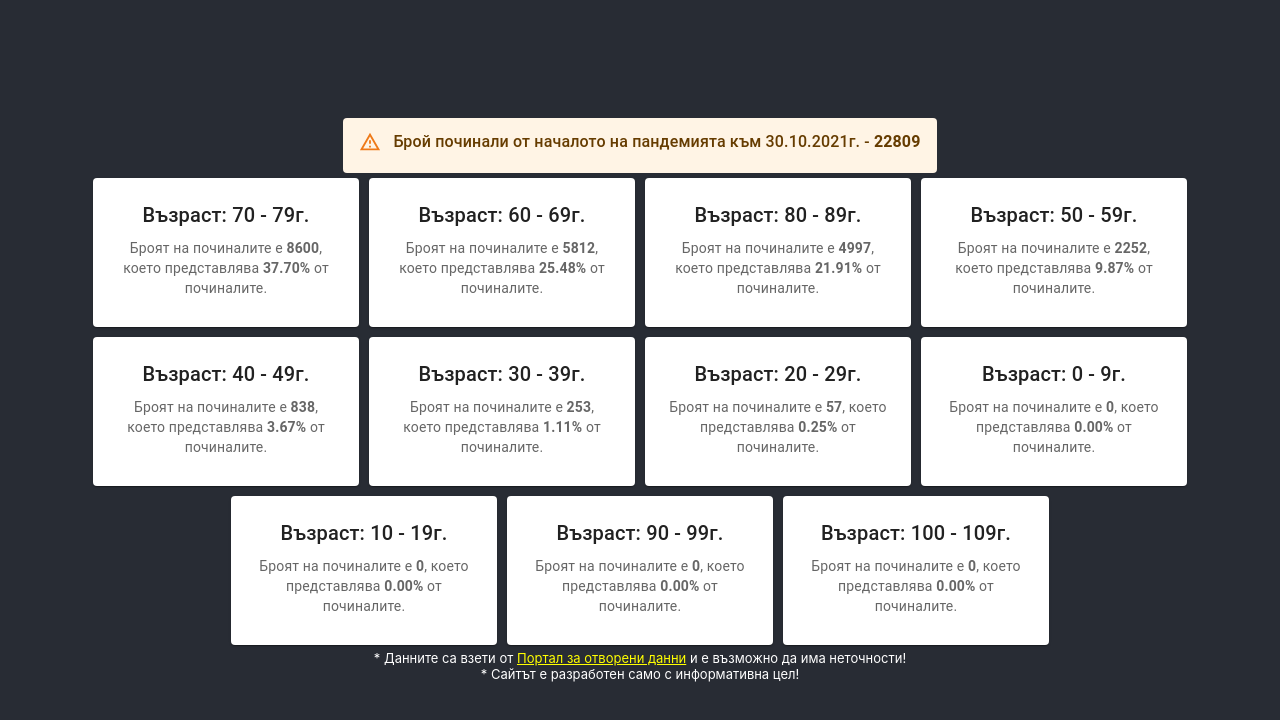
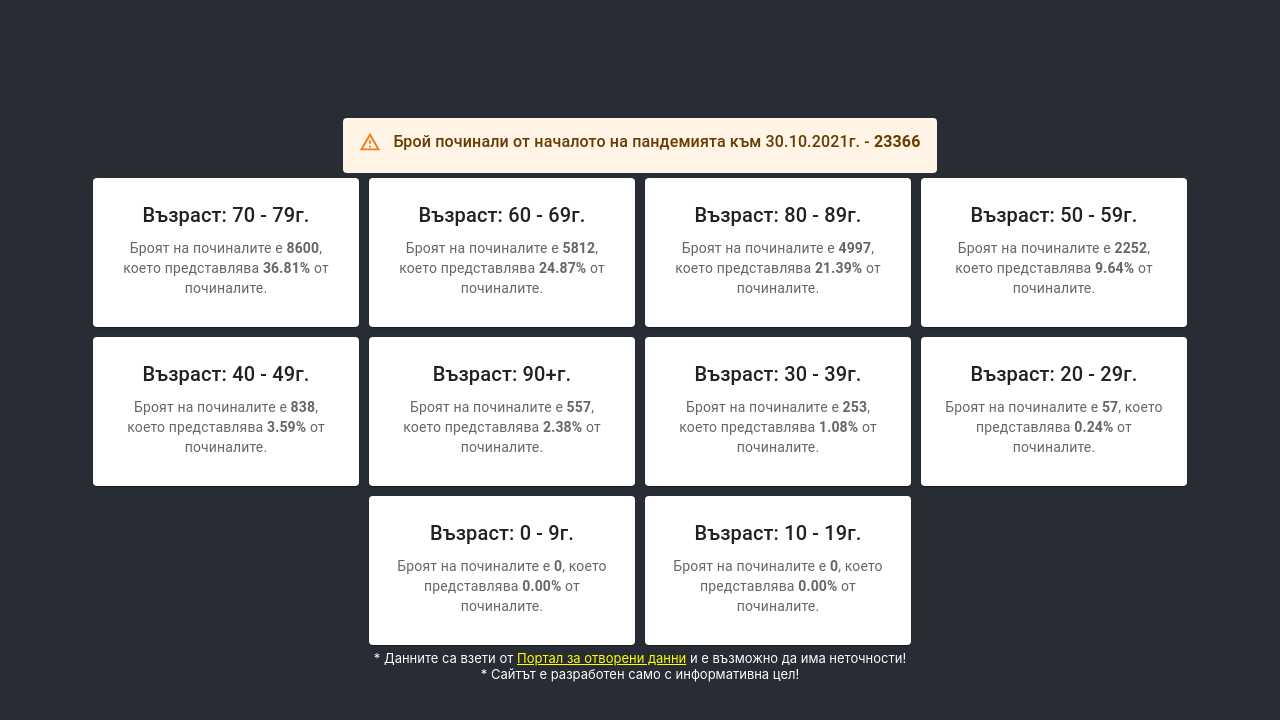
Before and after one commit to plamenkoyovchev/bulgaria-covid-19-death-cases-views, a React (Create React App) app: page / in a window 1280 px wide. Shown: the top 720 px of the page. Built offline with nearby package versions, Linux system fonts and the light colour scheme.

Commit message:
Update age ranges

```diff
--- a/src/components/DeathsList.js
+++ b/src/components/DeathsList.js
@@ -5,7 +5,7 @@ import { data } from '../data';
 import { findDeathsCountByAgeRange } from "../utils/functions";
 import DeathListItem from './DeathListItem';
 
-const ageRanges = ["0 - 9", "10 - 19", "20 - 29", "30 - 39", "40 - 49", "50 - 59", "60 - 69", "70 - 79", "80 - 89", "90 - 99", "100 - 109"];
+const ageRanges = ["0 - 9", "10 - 19", "20 - 29", "30 - 39", "40 - 49", "50 - 59", "60 - 69", "70 - 79", "80 - 89", "90+"];
 
 const DeathsList = () => {
     const [info, setInfo] = useState({
```
